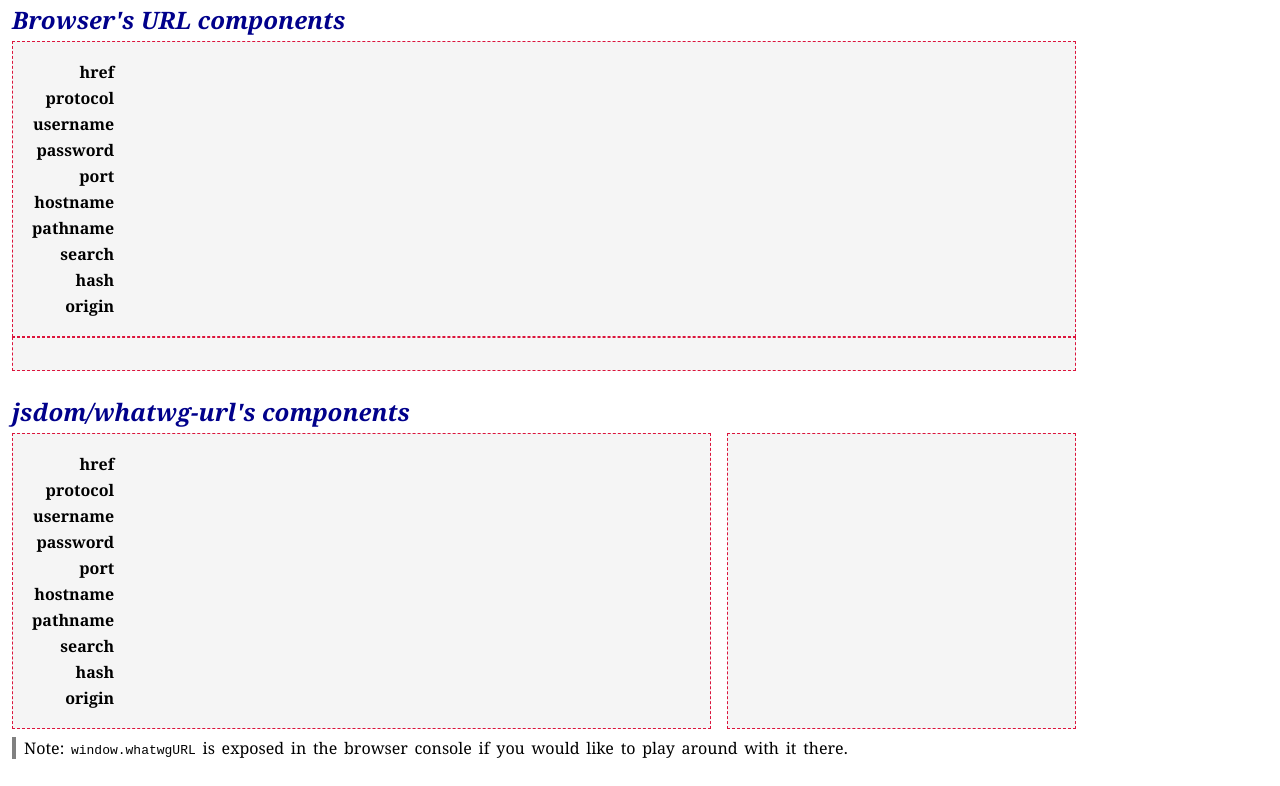
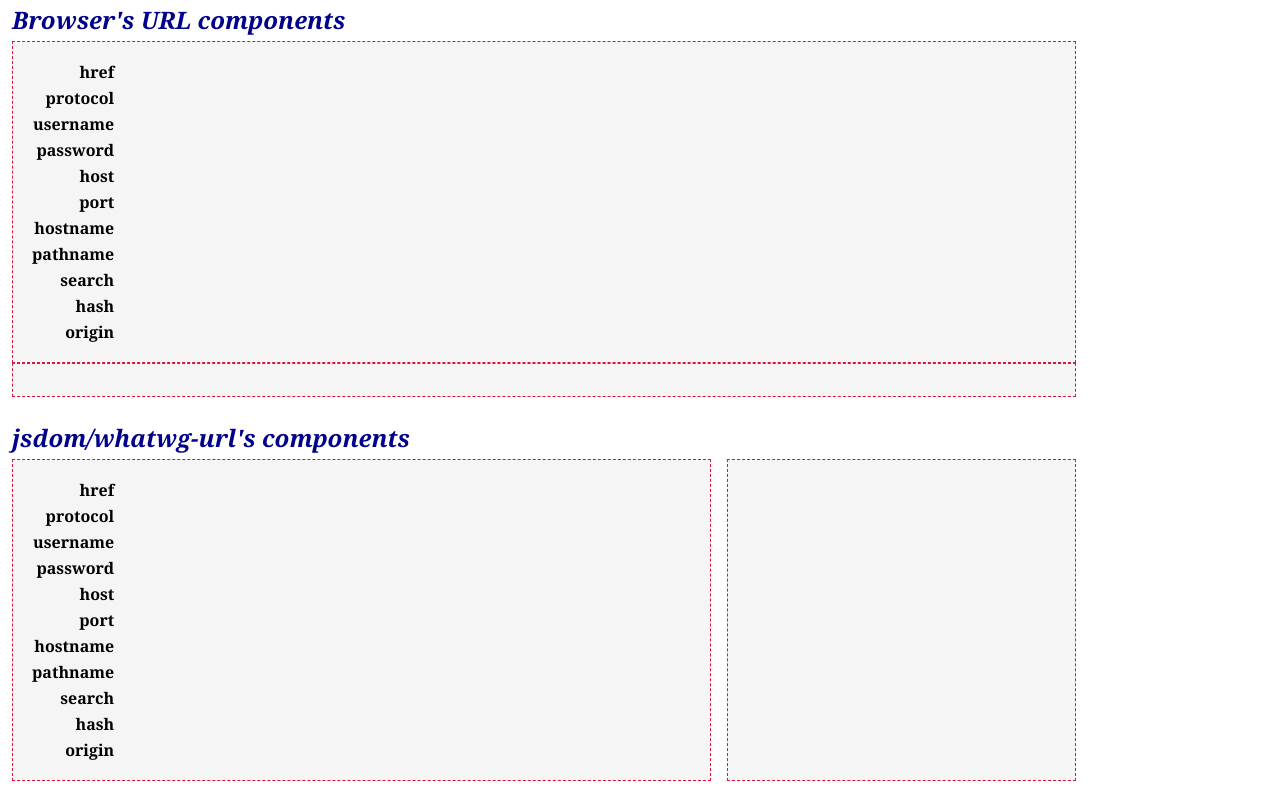
Before and after one commit to jsdom/whatwg-url, a website with bundled scripts: page live-viewer/index.html in a window 1280 px wide. Shown: the part 483-1269 px from the top of the page. Built offline with nearby package versions, Linux system fonts and the light colour scheme.

Commit message:
Add host to live viewer
Show the `host` URL property alongside the other compared browser and jsdom URL components in the live viewer.

Fixes #272.

Co-Authored-By: codex <codex@openai.com>

```diff
--- a/live-viewer/index.html
+++ b/live-viewer/index.html
@@ -45,6 +45,7 @@ serves as a good comparison versus the standard itself.
   <tr class="protocol"><th>protocol</th><td></td></tr>
   <tr class="username"><th>username</th><td></td></tr>
   <tr class="password"><th>password</th><td></td></tr>
+  <tr class="host"><th>host</th><td></td></tr>
   <tr class="port"><th>port</th><td></td></tr>
   <tr class="hostname"><th>hostname</th><td></td></tr>
   <tr class="pathname"><th>pathname</th><td></td></tr>
@@ -63,6 +64,7 @@ serves as a good comparison versus the standard itself.
     <tr class="protocol"><th>protocol</th><td></td></tr>
     <tr class="username"><th>username</th><td></td></tr>
     <tr class="password"><th>password</th><td></td></tr>
+    <tr class="host"><th>host</th><td></td></tr>
     <tr class="port"><th>port</th><td></td></tr>
     <tr class="hostname"><th>hostname</th><td></td></tr>
     <tr class="pathname"><th>pathname</th><td></td></tr>
--- a/live-viewer/live-viewer.mjs
+++ b/live-viewer/live-viewer.mjs
@@ -15,6 +15,7 @@ const components = [
   "protocol",
   "username",
   "password",
+  "host",
   "port",
   "hostname",
   "pathname",
```
